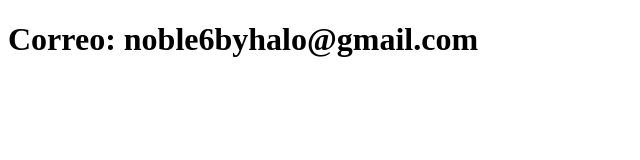
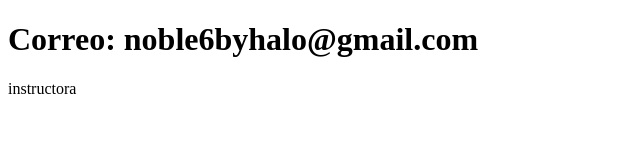
Before and after one commit to luisrojas22/amigo-secreto, a plain HTML site: page contancto.html in a window 1280 px wide. Shown: the full height of the page, 0-640 px from the left. Drawn offline with Linux system fonts and the light colour scheme.

Commit message:
actualiza1

```diff
--- a/contancto.html
+++ b/contancto.html
@@ -9,6 +9,7 @@
     <h1>
         Correo: noble6byhalo@gmail.com
     </h1>
+    <P> instructora</P>
 
 </body>
 </html>
```
